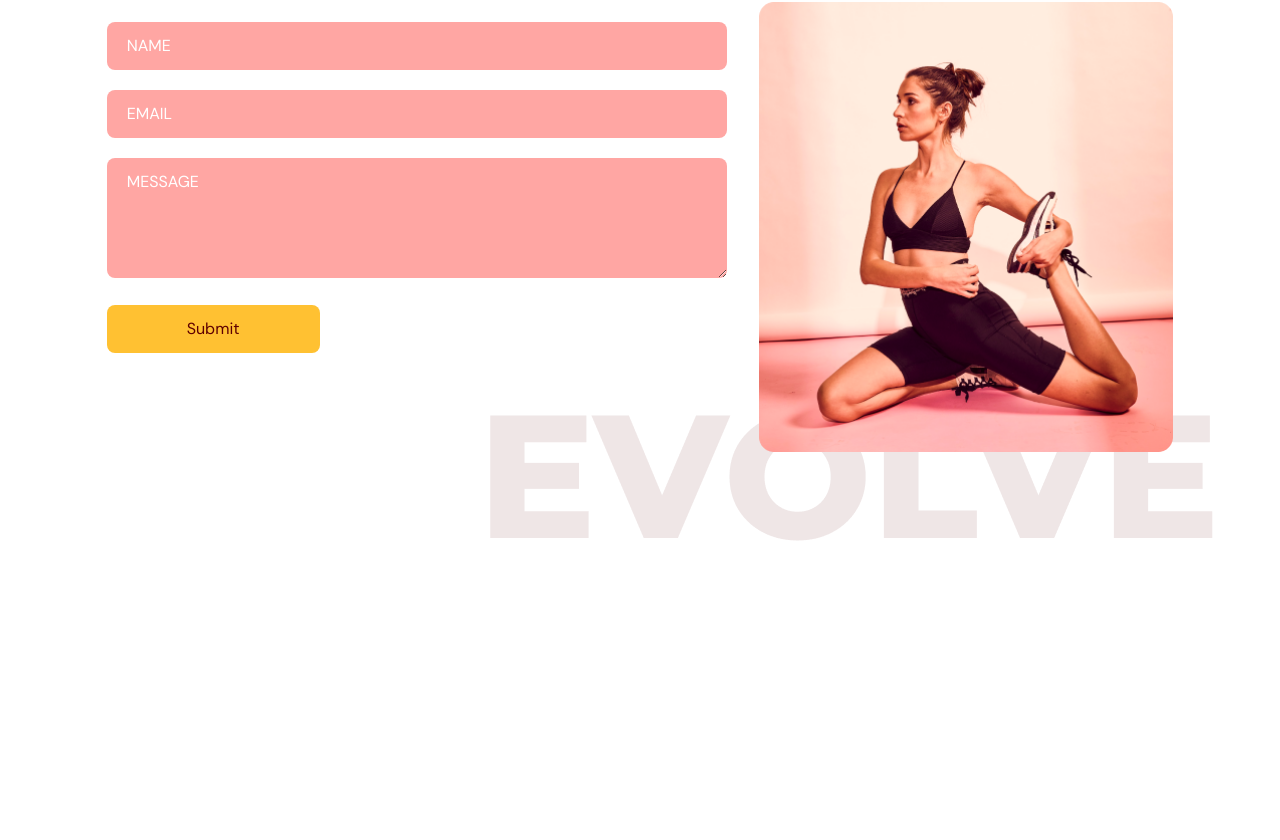
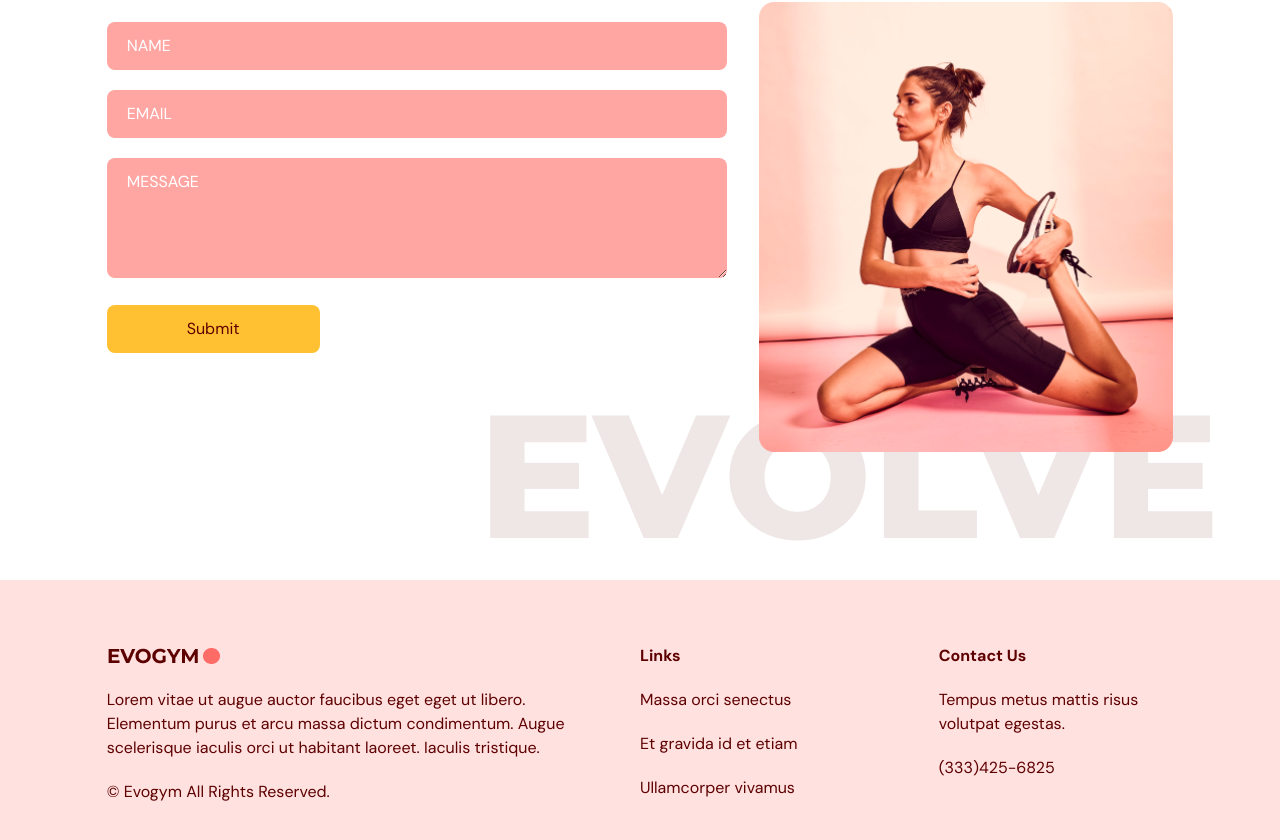
Before and after one commit to chloenth/fitness, a React (Vite) app: page / in a window 1280 px wide. Shown: the part 3252-4092 px from the top of the page. Before the commit the page ends 3832 px from the top, so only its background shows below. Built offline with nearby package versions, Linux system fonts and the light colour scheme.

Commit message:
add footer

```diff
--- a/src/App.tsx
+++ b/src/App.tsx
@@ -7,6 +7,7 @@
 import Benefits from "@/components/benefits";
 import OurClasses from "@/components/our-classes";
 import ContactUs from "@/components/contact-us";
+import Footer from "./components/footer";
 
 function App() {
   const [selectedPage, setSelectedPage] = useState<SelectedPage>(
@@ -38,6 +39,7 @@
       <Benefits setSelectedPage={setSelectedPage} />
       <OurClasses setSelectedPage={setSelectedPage} />
       <ContactUs setSelectedPage={setSelectedPage} />
+      <Footer />
     </div>
   );
 }
--- /dev/null
+++ b/src/components/footer/index.tsx
@@ -0,0 +1,32 @@
+import Logo from "@/assets/Logo.png";
+
+const Footer = () => {
+  return (
+    <footer className="bg-primary-100 py-16">
+      <div className="justify-content mx-auto w-5/6 gap-16 md:flex">
+        <div className="mt-16 basis-1/2 md:mt-0">
+          <img alt="logo" src={Logo} />
+          <p className="my-5">
+            Lorem vitae ut augue auctor faucibus eget eget ut libero. Elementum
+            purus et arcu massa dictum condimentum. Augue scelerisque iaculis
+            orci ut habitant laoreet. Iaculis tristique.
+          </p>
+          <p>© Evogym All Rights Reserved.</p>
+        </div>
+        <div className="mt-16 basis-1/4 md:mt-0">
+          <h4 className="font-bold">Links</h4>
+          <p className="my-5">Massa orci senectus</p>
+          <p className="my-5">Et gravida id et etiam</p>
+          <p>Ullamcorper vivamus</p>
+        </div>
+        <div className="mt-16 basis-1/4 md:mt-0">
+          <h4 className="font-bold">Contact Us</h4>
+          <p className="my-5">Tempus metus mattis risus volutpat egestas.</p>
+          <p>(333)425-6825</p>
+        </div>
+      </div>
+    </footer>
+  );
+};
+
+export default Footer;
```
